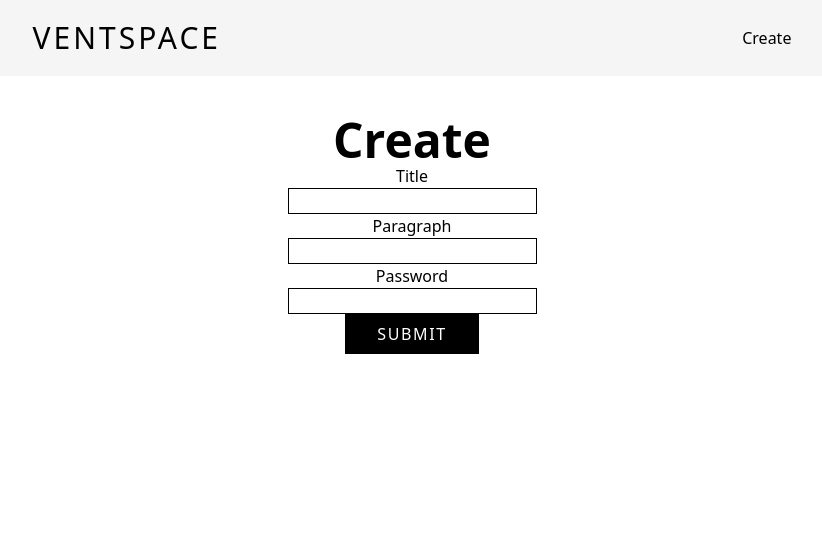
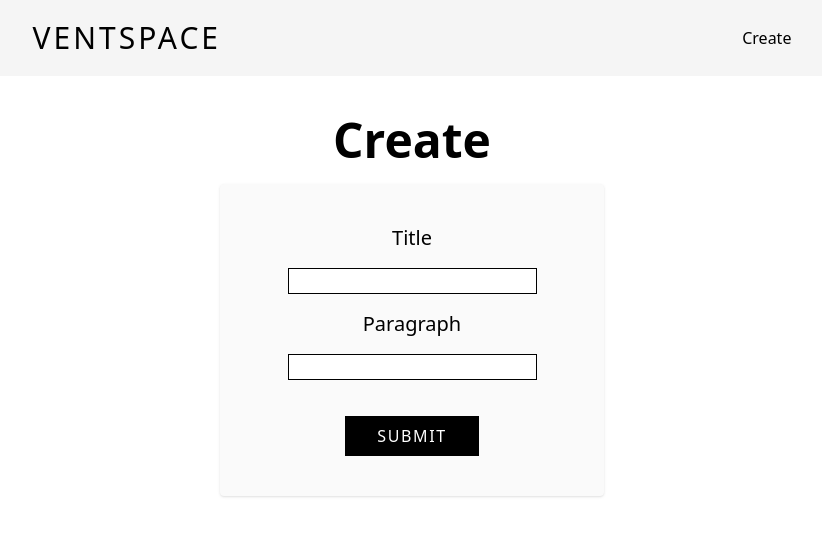
Before and after one commit to Fizzify/ventspace, a Next.js app: page /create in a window 1280 px wide. Shown: the top 536 px of the page, without its empty margins (228-1050 px from the left). Built offline with nearby package versions, Linux system fonts and the light colour scheme.

Commit message:
Add password schema.

```diff
--- a/src/components/Create/button.tsx
+++ b/src/components/Create/button.tsx
@@ -1,10 +1,13 @@
 interface ICreateButton {
+  className?: string;
   children: React.ReactNode;
 }
 
-const CreateButton = ({ children }: ICreateButton) => {
+const CreateButton = ({ className, children }: ICreateButton) => {
   return (
-    <button className="py-2 px-8 bg-black text-white font-light tracking-widest uppercase hover:bg-neutral-700">
+    <button
+      className={`py-2 px-8 bg-black text-white font-light tracking-widest uppercase hover:bg-neutral-700 ${className}`}
+    >
       {children}
     </button>
   );
--- a/src/components/Create/form.tsx
+++ b/src/components/Create/form.tsx
@@ -8,6 +8,7 @@ const CreateForm = () => {
   const [newVent, setNewVent] = useState<IVentItem>({
     title: "",
     paragraph: "",
+    password: "",
   });
 
   const handleChange: React.ChangeEventHandler<HTMLInputElement> = (
@@ -41,17 +42,17 @@ const CreateForm = () => {
   };
 
   return (
-    <form onSubmit={handleSubmit}>
+    <form
+      className="mt-5 bg-neutral-50 rounded shadow py-10 w-96 mx-auto"
+      onSubmit={handleSubmit}
+    >
       <CreateInput onChange={handleChange} name="title" type="text">
         Title
       </CreateInput>
       <CreateInput onChange={handleChange} name="paragraph" type="text">
         Paragraph
       </CreateInput>
-      <CreateInput onChange={handleChange} name="password" type="text">
-        Password
-      </CreateInput>
-      <CreateButton>Submit</CreateButton>
+      <CreateButton className="mt-5">Submit</CreateButton>
     </form>
   );
 };
--- a/src/components/Create/input.tsx
+++ b/src/components/Create/input.tsx
@@ -8,9 +8,9 @@ interface ICreateInput {
 const CreateInput = ({ children, type, name, onChange }: ICreateInput) => {
   return (
     <>
-      <label>{children}</label>
+      <label className="text-xl">{children}</label>
       <input
-        className="block border border-black mx-auto outline-none px-2"
+        className="block border border-black mx-auto outline-none px-2 my-4"
         onChange={onChange}
         name={name}
         type={type}
--- a/src/components/Vent/index.tsx
+++ b/src/components/Vent/index.tsx
@@ -4,6 +4,7 @@ export interface IVentItem {
   id?: string;
   title: string;
   paragraph: string;
+  password: string;
 }
 
 const VentItem = ({ id, title, paragraph }: IVentItem) => {
@@ -20,11 +21,11 @@ const VentItem = ({ id, title, paragraph }: IVentItem) => {
   };
 
   return (
-    <div className="py-8 bg-neutral-50 block my-8 rounded-md shadow hover:bg-neutral-100">
+    <div className="py-8 bg-neutral-50 block my-8 rounded-md shadow">
       <h3 className="font-bold text-2xl">{title}</h3>
       <p>{paragraph}</p>
       <button
-        className="px-4 py-1 bg-red-700 text-white rounded"
+        className="px-4 py-1 bg-red-700 hover:bg-red-900 text-white uppercase tracking-widest mt-5 font-light"
         onClick={handleDelete}
       >
         Delete
--- a/src/components/Vent/list.tsx
+++ b/src/components/Vent/list.tsx
@@ -14,6 +14,7 @@ const VentList = ({ ventData }: IVentList) => {
             id={vent.id}
             title={vent.title}
             paragraph={vent.paragraph}
+            password={vent.password}
           />
         );
       })}
--- a/src/pages/api/vents.ts
+++ b/src/pages/api/vents.ts
@@ -4,10 +4,11 @@ import NextCors from "nextjs-cors";
 
 const prisma = new PrismaClient();
 
-interface Vent {
+interface IVent {
   id: string;
   title: string;
   paragraph: string;
+  password: string;
 }
 
 export default async function handler(
@@ -24,15 +25,16 @@ export default async function handler(
 
   switch (method) {
     case "GET":
-      const vents: Vent[] = await prisma.vent.findMany();
+      const vents: IVent[] = await prisma.vent.findMany();
       res.status(200).json(vents);
       break;
     case "POST":
-      const { title, paragraph } = req.body;
-      const postedVent: Vent = await prisma.vent.create({
+      const { title, paragraph, password } = req.body;
+      const postedVent: IVent = await prisma.vent.create({
         data: {
           title,
           paragraph,
+          password,
         },
       });
 
@@ -40,7 +42,7 @@ export default async function handler(
       break;
     case "DELETE":
       const id: string | undefined = req.query.id?.toString();
-      const deletedVent: Vent = await prisma.vent.delete({
+      const deletedVent: IVent = await prisma.vent.delete({
         where: {
           id,
         },
--- a/src/styles/globals.css
+++ b/src/styles/globals.css
@@ -1,3 +1,9 @@
 @tailwind base;
 @tailwind components;
 @tailwind utilities;
+
+*,
+*::before,
+*::after {
+  user-select: none;
+}
```
Also changed, not shown: 1 other file (tests, documents, lock files or other folders).
